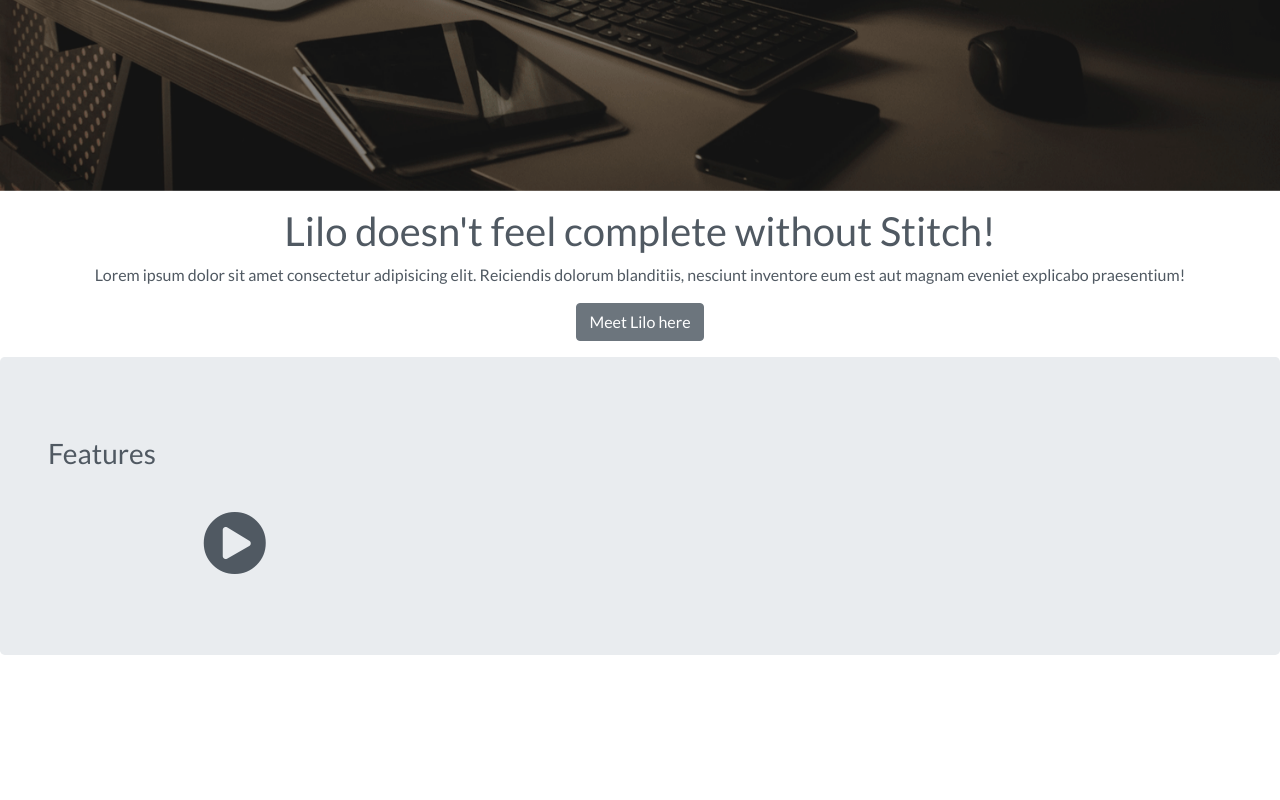
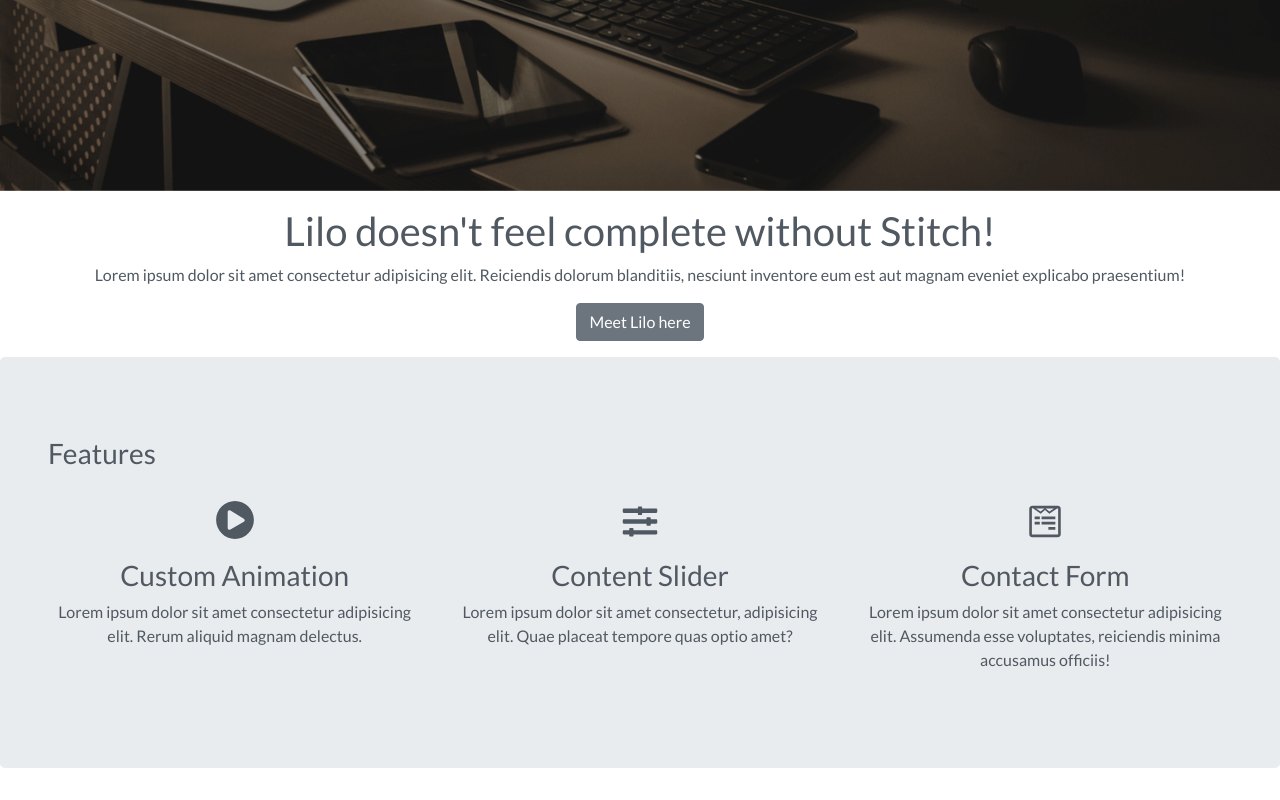
Before and after one commit to umida-boltaeva/Lilo-complete-website, a plain HTML site: page index.html in a window 1280 px wide. Shown: the part 609-1409 px from the top of the page. Before the commit the page ends 1296 px from the top, so only its background shows below. Drawn offline with nearby package versions, Linux system fonts and the light colour scheme.

Commit message:
use fontawesome power transform

```diff
--- a/index.html
+++ b/index.html
@@ -86,20 +86,36 @@
 		<div class="row text-center">
 			<div class="col-md-4">
 				<div class="feature">
-					<i class="fas fa-play-circle fa-4x"></i>
+					<i class="fas fa-play-circle fa-3x" data-fa-transform="shrink-3 up-5"></i>
+					<h3>Custom Animation</h3>
+					<p>Lorem ipsum dolor sit amet consectetur adipisicing elit. Rerum aliquid magnam delectus.</p>
+				</div>
+			</div>
+			<div class="col-md-4">
+				<div class="feature">
+					<i class="fas fa-sliders-h fa-3x" data-fa-transform="shrink-4.5 up-4.5"></i>
+					<h3>Content Slider</h3>
+					<p>Lorem ipsum dolor sit amet consectetur, adipisicing elit. Quae placeat tempore quas optio amet?</p>
+				</div>
+			</div>
+			<div class="col-md-4">
+				<div class="feature">
+					<i class="fab fa-wpforms fa-3x" data-fa-transform="shrink-4 up-4.5"></i>
+					<h3>Contact Form</h3>
+					<p>Lorem ipsum dolor sit amet consectetur adipisicing elit. Assumenda esse voluptates, reiciendis minima accusamus officiis!</p>
 				</div>
 			</div>
 		</div>
 	</div>
 </div>
-
-
-
 </div>
 <!-- End Features Section -->
 
 <!-- Resources Section -->
 <div id="resources" class="offset">
+
+
+
 
 </div>
 <!-- End Resources Section -->
@@ -142,6 +158,7 @@
 <script src="https://code.jquery.com/jquery-3.5.1.slim.min.js" integrity="sha384-DfXdz2htPH0lsSSs5nCTpuj/zy4C+OGpamoFVy38MVBnE+IbbVYUew+OrCXaRkfj" crossorigin="anonymous"></script>
 <script src="https://cdn.jsdelivr.net/npm/popper.js@1.16.0/dist/umd/popper.min.js" integrity="sha384-Q6E9RHvbIyZFJoft+2mJbHaEWldlvI9IOYy5n3zV9zzTtmI3UksdQRVvoxMfooAo" crossorigin="anonymous"></script>
 <script src="https://stackpath.bootstrapcdn.com/bootstrap/4.5.0/js/bootstrap.min.js" integrity="sha384-OgVRvuATP1z7JjHLkuOU7Xw704+h835Lr+6QL9UvYjZE3Ipu6Tp75j7Bh/kR0JKI" crossorigin="anonymous"></script>
+<script src="https://cdnjs.cloudflare.com/ajax/libs/font-awesome/5.13.0/js/all.min.js"></script>
 <!--- End of Script Source Files -->
 
 </body>
```
